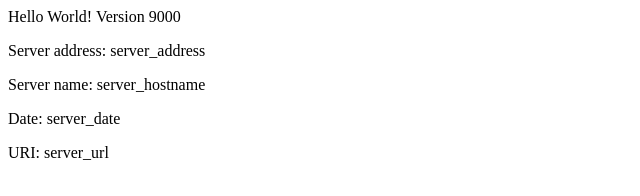
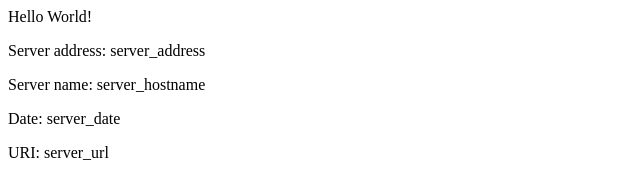
Before and after one commit to awoelke/eks-example, a plain HTML site: page src/index.html in a window 1280 px wide. Shown: the whole page, without its empty margins (0-640 px from the left). Drawn offline with Linux system fonts and the light colour scheme.

Commit message:
Revert "v2 Updating home page"
This reverts commit d2025260526ec90b80528bf2035c7fb05e0e248b.

```diff
--- a/src/index.html
+++ b/src/index.html
@@ -1,8 +1,8 @@
 <head>
-<title>Hello World Version 9000</title>
+<title>Hello World</title>
 </head>
 <div class="info">
-<h>Hello World! Version 9000</h>
+<h>Hello World!</h>
 <p><span>Server&nbsp;address:</span> <span>server_address</span></p>
 <p><span>Server&nbsp;name:</span> <span>server_hostname</span></p>
 <p class="smaller"><span>Date:</span> <span>server_date</span></p>
```
